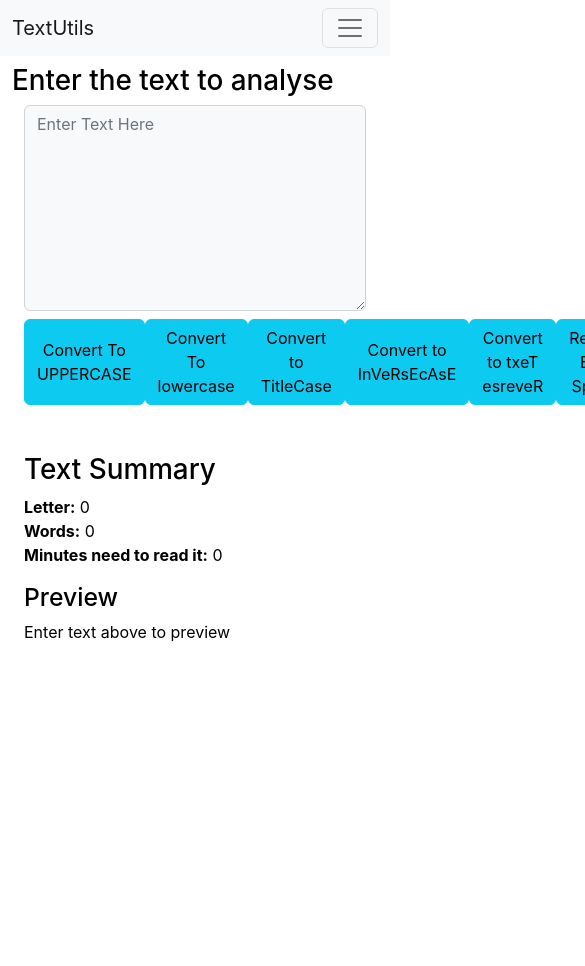
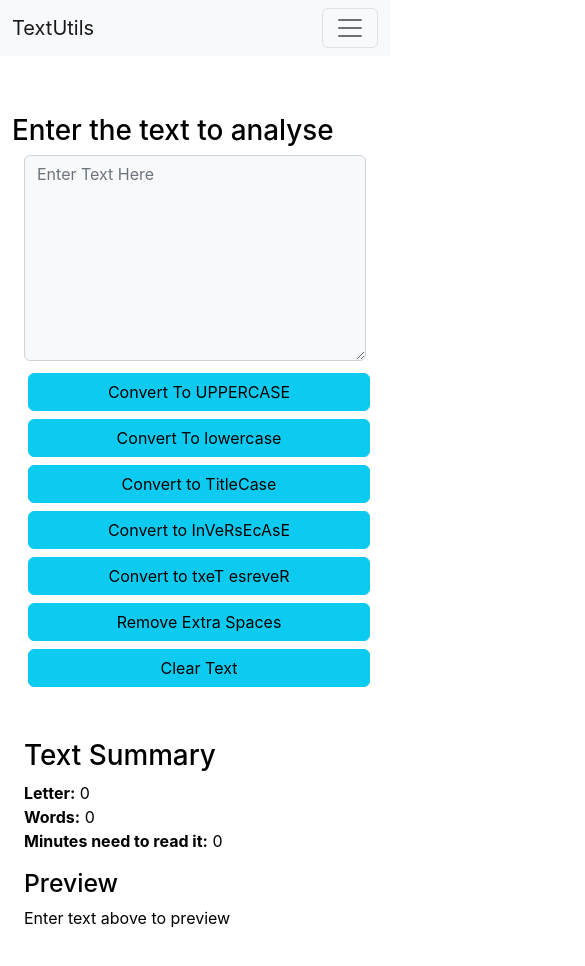
Before and after one commit to wildbeast321/textutils, a React (Create React App) app: page / in a window 390 px wide. Shown: the top 966 px of the page, 585 px wide, since content can reach past the window. Before the commit the page ends 844 px from the top, so only its background shows below. Built offline with nearby package versions, Linux system fonts and the light colour scheme.

Commit message:
textutils done

```diff
--- a/public/index.html
+++ b/public/index.html
@@ -7,12 +7,12 @@
     <meta name="theme-color" content="#000000" />
     <meta
       name="Description"
-      content="Textutils is a utility that can edit your text in the way you want"
+      content="TextUtils is a word counter and a character counting utility which can be used to manipulate your text in the way you want. You can remove extra spaces, copy the manipulated text as well as convert your text from Uppercase to lowercase and lowercase to Uppercase"
     />
     <link rel="apple-touch-icon" href="favicon.ico" />
     <link rel="manifest" href="./favicon.ico" />
     <link href="https://cdn.jsdelivr.net/npm/bootstrap@5.2.0-beta1/dist/css/bootstrap.min.css" rel="stylesheet" integrity="sha384-0evHe/X+R7YkIZDRvuzKMRqM+OrBnVFBL6DOitfPri4tjfHxaWutUpFmBp4vmVor" crossorigin="anonymous">
-    <title>TextUtils - Home</title>
+    <title>TextUtils - Word counter | character counter | lowercase to uppercase | uppercase to lowercase</title>
   </head>
 
 
--- a/src/App.js
+++ b/src/App.js
@@ -16,6 +16,10 @@ function App() {
   const [textformcolor, settextformcolor] = useState({
     color: "black"
   });
+  const [borderstyle, setborderstyle] = useState({
+    color: 'black',
+    background: "rgb(248,249,250)",
+  });
   const [textareacolor, settextareacolor] = useState({
     background: "rgb(248,249,250)",
     color:"black"
@@ -23,7 +27,8 @@ function App() {
   });
   const [mystyle, setMyStyle] = useState({
     color: 'black',
-    background: "rgb(248,249,250)"
+    background: "rgb(248,249,250)",
+
   })
   const [alert, setAlert] = useState(null);
   const showalert=(message,type)=>{
@@ -48,6 +53,10 @@ function App() {
         backgroundColor: "rgb(42,42,45)",
         border: "1px solid white"
     })
+    setborderstyle({
+      color: "white",
+      backgroundColor: "rgb(42,42,45)",
+    })
       showalert("Dark mode Has been enabled", "success")
 
     settextformcolor({
@@ -67,8 +76,12 @@ function App() {
       document.body.style.backgroundColor="rgb(255,255,255)";
       setMyStyle({
         color: "black",
-        backgroundColor: "rgb(255,255,255)",
-        border: "1px solid black"
+        backgroundColor: "rgb(248,249,250)",
+
+    })
+      setborderstyle({
+      color: "black",
+      backgroundColor: "rgb(248,249,250)",
     })
     settextformcolor({
       color:"black"
@@ -91,7 +104,7 @@ function App() {
         <Alert alert={alert}/>
         <div className="container my-2">
           <Routes>
-            <Route exact path="/About" element={<About title="About Us" mystyle={mystyle}/>}/>
+            <Route exact path="/About" element={<About title="About Us" mystyle={mystyle} borderstyle={borderstyle}/>}/>
             <Route exact path="/" element={<TextForm showalert={showalert} heading="Enter the text to analyse" btncolor={btncolor} textformcolor={textformcolor} textareacolor={textareacolor}/>}/>
           </Routes>
         </div>
--- a/src/components/About.js
+++ b/src/components/About.js
@@ -3,7 +3,7 @@ import React from 'react';
 export default function About(props) {
 
 return (
-    <div className="container my-3" style={props.mystyle}>
+    <div className="container my-3" style={props.borderstyle}>
         <h1>{props.title}</h1>
             <div className="accordion" id="accordionExample">
         <div className="accordion-item" style={props.mystyle}>
--- a/src/components/Alert.js
+++ b/src/components/Alert.js
@@ -7,9 +7,10 @@ export default function Alert(props) {
 
     }
   return (
-    props.alert && <div className={`alert alert-${props.alert.type} alert-dismissible fade show`} role="alert">
-        <strong>{capitalize(props.alert.type)}</strong>: {props.alert.msg}
-
-    </div>
+  <div style={{height:"50px"}}>
+    {props.alert && <div className={`alert alert-${props.alert.type} alert-dismissible fade show`} role="alert">
+      <strong>{capitalize(props.alert.type)}</strong>: {props.alert.msg}
+    </div>}
+  </div>
   );
 }
--- a/src/components/textform.js
+++ b/src/components/textform.js
@@ -74,16 +74,7 @@ export default function TextForm(props) {
     props.showalert("Extra Spaces Removed","success")
           }
     }
-    const handleword=(word)=>{
-      let htext= text;
-      if(htext===""){
-       word=0;
-      }
-      else if(htext.charAt(0)===" "){
-        word=text.split(" ").length-1
-      }
-      return word
-    }
+
 
   return (
     <>
@@ -92,19 +83,19 @@ export default function TextForm(props) {
             <div className="container mb-2">
             <textarea className="form-control" value={text} placeholder="Enter Text Here" id="Textarea" rows="8" onChange={handleOnChange} style={props.textareacolor}></textarea>
             </div>
-            <div className='d-flex container justify-content-between '>
-              <button className={`btn btn-${props.btncolor}`} onClick={handleUpClick}>Convert To UPPERCASE</button>
-              <button className={`btn btn-${props.btncolor}`} onClick={handleLowClick}> Convert To lowercase</button>
-              <button className={`btn btn-${props.btncolor}`} onClick={handleTitleClick}>Convert to TitleCase</button>
-              <button className={`btn btn-${props.btncolor}`} onClick={handleInverseClick}>Convert to InVeRsEcAsE</button>
-              <button className={`btn btn-${props.btncolor}`} onClick={handleReverseText}>Convert to txeT esreveR</button>
-              <button className={`btn btn-${props.btncolor}`} onClick={handleExtraSpaces}>Remove Extra Spaces</button>
-              <button className={`btn btn-${props.btncolor}`} onClick={handleClearClick}>Clear Text</button>
+            <div className='d-sm-flex container justify-content-between '>
+              <button className={`btn btn-${props.btncolor} my-1 mx-1 w-100`} onClick={handleUpClick}>Convert To UPPERCASE</button>
+              <button className={`btn btn-${props.btncolor} my-1 mx-1 w-100`} onClick={handleLowClick}> Convert To lowercase</button>
+              <button className={`btn btn-${props.btncolor} my-1 mx-1 w-100`} onClick={handleTitleClick}>Convert to TitleCase</button>
+              <button className={`btn btn-${props.btncolor} my-1 mx-1 w-100`} onClick={handleInverseClick}>Convert to InVeRsEcAsE</button>
+              <button className={`btn btn-${props.btncolor} my-1 mx-1 w-100`} onClick={handleReverseText}>Convert to txeT esreveR</button>
+              <button className={`btn btn-${props.btncolor} my-1 mx-1 w-100`} onClick={handleExtraSpaces}>Remove Extra Spaces</button>
+              <button className={`btn btn-${props.btncolor} my-1 mx-1 w-100`} onClick={handleClearClick}>Clear Text</button>
             </div>
     </div>
     <div className="container my-5">
       <h1 style={props.textformcolor}>Text Summary</h1>
-      <p  style={props.textformcolor}><b>Letter:</b> {text.length}<br/><b>Words:</b> {handleword(text.split(" ").length)}<br/><b>Minutes need to read it:</b> {0.008*handleword(text.split(" ").length)}</p>
+      <p  style={props.textformcolor}><b>Letter:</b> {text.length}<br/><b>Words:</b> {text.split(" ").filter((element)=>{return element.length!==0}).length}<br/><b>Minutes need to read it:</b> {0.008*text.split(" ").filter((element)=>{return element.length!==0}).length}</p>
       <h2 style={props.textformcolor}>Preview</h2>
       <p  style={props.textformcolor}>{text.length>0?text:"Enter text above to preview"}</p>
     </div>
```
